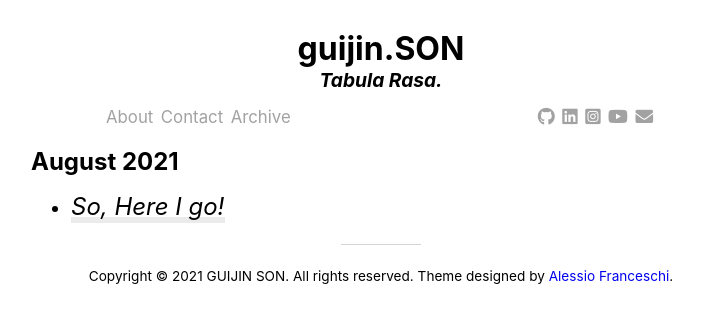
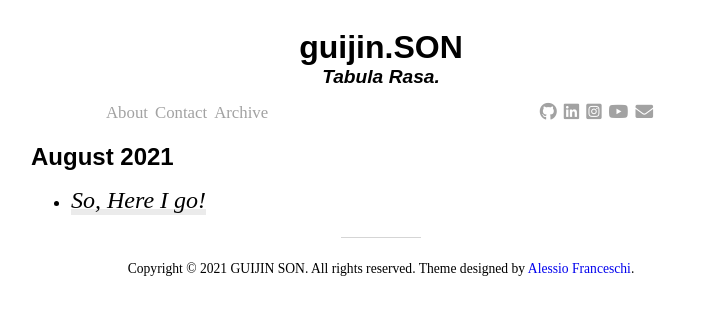
Before and after one commit to guijinSON/guijinSON.github.io, a Jekyll site: the page built from archive.md, in a window 1280 px wide. Shown: the top 323 px of the page, without its empty margins (259-962 px from the left). Built offline with Jekyll 4.4.1, drawn with Linux system fonts in a browser that asks for light colours; nearby versions of some CDN libraries.

Commit message:
Update main.scss

```diff
--- a/assets/css/main.scss
+++ b/assets/css/main.scss
@@ -1,4 +1,4 @@
 ---
 ---
 
-@import "base", "typography", "header", "post", "home", "footer", "paginator", "scrollbar", "contact", "related-posts", "mobile";
+@import "base", "typography-old", "header", "post", "home", "footer", "paginator", "scrollbar", "contact", "related-posts", "mobile";
```
